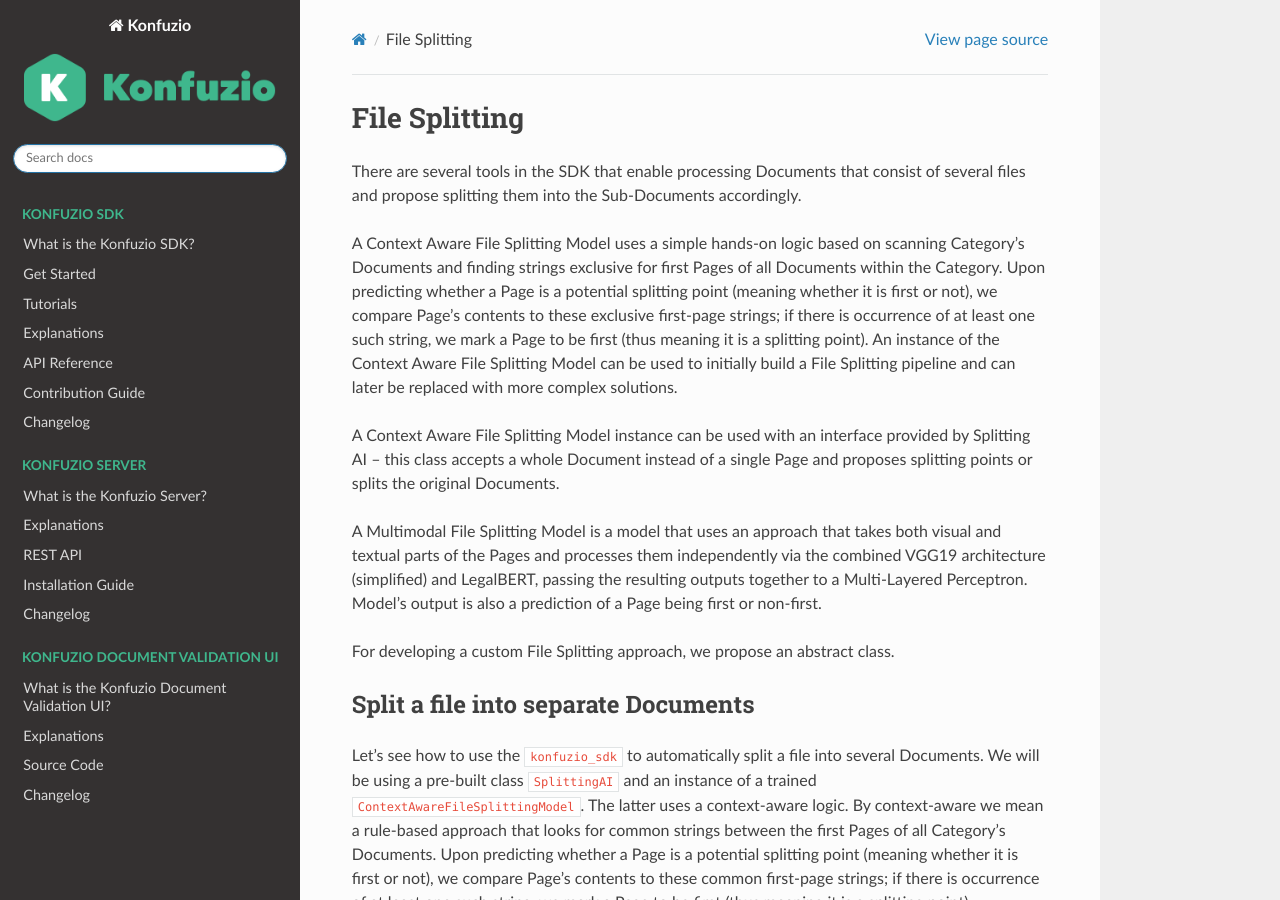
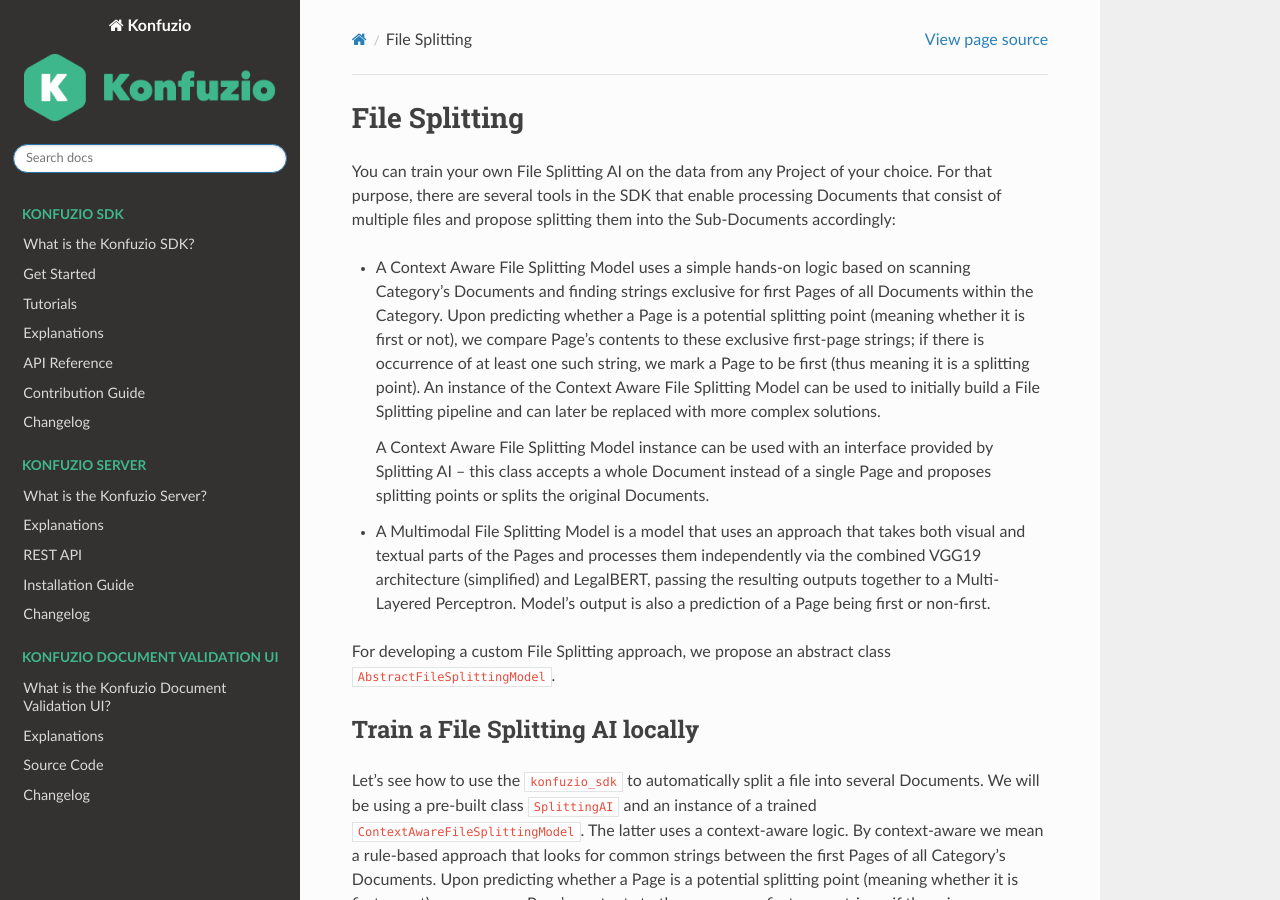
Before and after one commit to konfuzio-ai/konfuzio-sdk, a Sphinx documentation site: the page built from docs/sdk/examples/file-splitting-class-out-of-the-box-usage/index.md, in a window 1280 px wide and 900 px high. Built offline with Sphinx 7.4.7 and the Read the Docs theme 2.0.0, drawn with Linux system fonts in a browser that asks for light colours; pages that are not in the unit, such as notebooks, are missing from menus; a script that is not in the unit is left out.

Commit message:
documentation edits

```diff
--- a/docs/sdk/examples/file-splitting-class-out-of-the-box-usage/index.md
+++ b/docs/sdk/examples/file-splitting-class-out-of-the-box-usage/index.md
@@ -1,26 +1,28 @@
 ## File Splitting
 
-There are several tools in the SDK that enable processing Documents that consist of several files and propose splitting
-them into the Sub-Documents accordingly.
+You can train your own File Splitting AI on the data from any Project of your choice. For that purpose, there are
+several tools in the SDK that enable processing Documents that consist of multiple files and propose splitting them
+into the Sub-Documents accordingly:
 
-A Context Aware File Splitting Model uses a simple hands-on logic based on scanning Category's Documents and finding
+- A Context Aware File Splitting Model uses a simple hands-on logic based on scanning Category's Documents and finding
 strings exclusive for first Pages of all Documents within the Category. Upon predicting whether a Page is a potential
 splitting point (meaning whether it is first or not), we compare Page's contents to these exclusive first-page strings;
 if there is occurrence of at least one such string, we mark a Page to be first (thus meaning it is a splitting point).
 An instance of the Context Aware File Splitting Model can be used to initially build a File Splitting pipeline and can
 later be replaced with more complex solutions.
 
-A Context Aware File Splitting Model instance can be used with an interface provided by Splitting AI – this class
+  A Context Aware File Splitting Model instance can be used with an interface provided by Splitting AI – this class
 accepts a whole Document instead of a single Page and proposes splitting points or splits the original Documents.
 
-A Multimodal File Splitting Model is a model that uses an approach that takes both visual and textual parts of the
+
+- A Multimodal File Splitting Model is a model that uses an approach that takes both visual and textual parts of the
 Pages and processes them independently via the combined VGG19 architecture (simplified) and LegalBERT, passing the
 resulting outputs together to a Multi-Layered Perceptron. Model's output is also a prediction of a Page being first or
 non-first.
 
-For developing a custom File Splitting approach, we propose an abstract class.
+For developing a custom File Splitting approach, we propose an abstract class `AbstractFileSplittingModel`.
 
-### Split a file into separate Documents
+### Train a File Splitting AI locally
 
 Let's see how to use the `konfuzio_sdk` to automatically split a file into several Documents. We will be using
 a pre-built class `SplittingAI` and an instance of a trained `ContextAwareFileSplittingModel`. The latter uses a
```
Also changed, not shown: docs/sdk/examples/file-splitting-class/index.md (+5 -2 lines).
